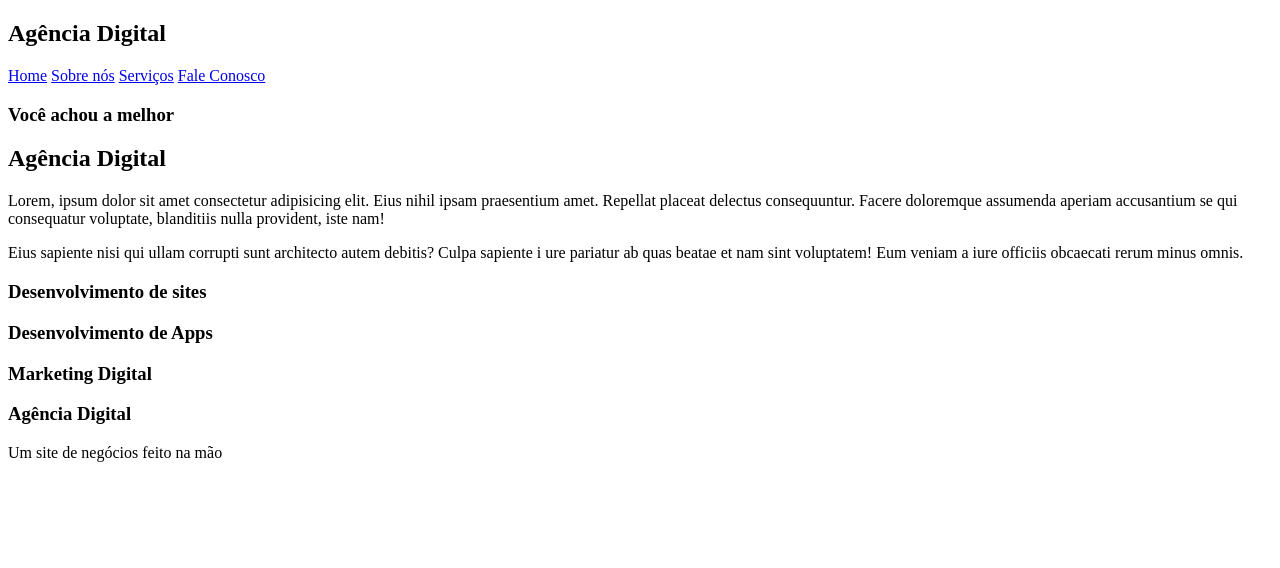
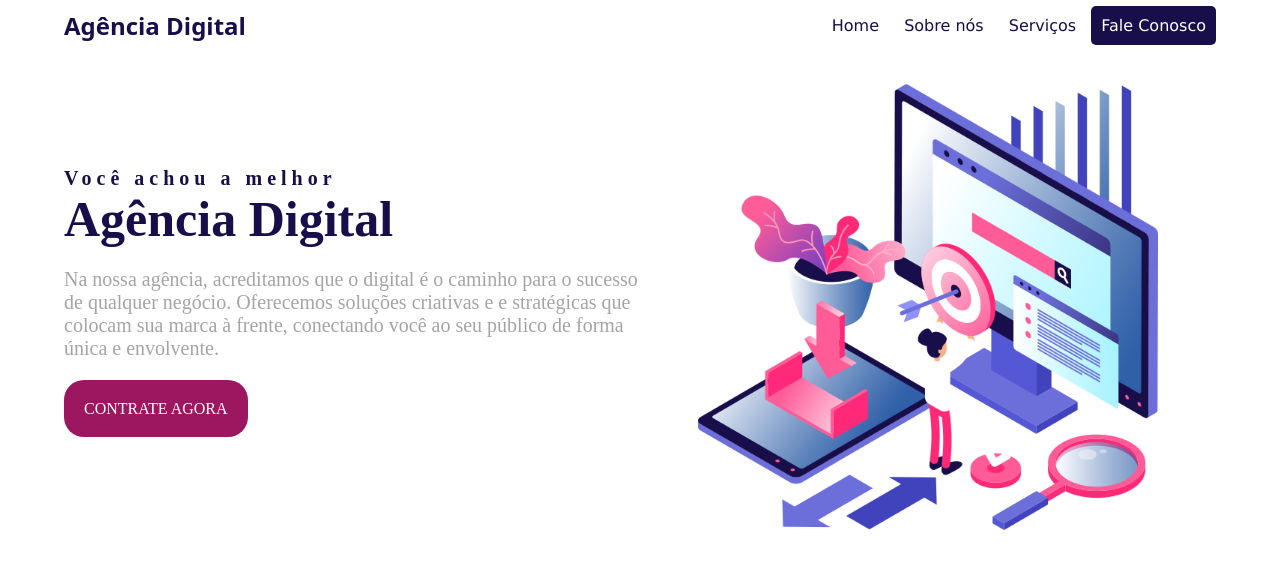
Before and after one commit to rodrigo0oliveira/site_agencia, a plain HTML site: page index.html in a window 1280 px wide. Drawn offline with Linux system fonts and the light colour scheme; files that its build step writes are made by us from their sources.

Commit message:
Criar css da primeira página e deletar o html para atualizações

```diff
--- a/css/estilo.css
+++ b/css/estilo.css
@@ -0,0 +1,101 @@
+*{
+    box-sizing: border-box;
+}
+body{
+    margin: 0px;
+    color: #180f4a;
+}
+.nav{
+    display: flex;
+    flex-flow: row,wrap;
+    height: 50px;
+    background-color: white;
+    justify-content: center;
+    align-items: center;
+}
+
+.logo{
+    flex: 20%;
+    text-align: left;
+    margin-left: 5%;
+}
+
+.logo h1{
+    font-size: 24px;
+    font-family: system-ui, -apple-system, BlinkMacSystemFont, 'Segoe UI', Roboto, Oxygen, Ubuntu, Cantarell, 'Open Sans', 'Helvetica Neue', sans-serif;
+}
+
+.links{
+    flex: 70%;
+    text-align: right;
+    font-family: Verdana, Geneva, Tahoma, sans-serif;
+    margin-right: 5%;
+}
+
+.links a{
+    text-decoration: none;
+    padding: 10px;
+    color: #180f4a;
+}
+
+.links a:hover{
+    color: #9d1660;
+    text-decoration: overline;
+}
+
+#contato{
+    background-color: #180f4a;
+    color: white;
+    border-radius: 5px;
+}
+
+#contato:hover{
+    border: none;
+    color: #9d1660;
+    text-decoration: none;
+}
+
+.header{
+    flex-flow: row,wrap;
+    display: flex;
+    align-items: center;
+    justify-content: center;
+}
+
+.apresentacion{
+    flex: 45%;
+    margin-left: 5%;
+}
+
+.img{
+    flex: 45%;
+    margin-right: 5%;
+    text-align: center;
+}
+
+.apresentacion h2{
+    font-weight: 900;
+    font-size: 20px;
+    color: #180f4a;
+    padding: 0;
+    margin: 0;
+}
+
+.apresentacion p{
+    font-size: 20px;
+    color: rgba(0, 0, 0, 0.355);
+    margin-bottom: 40px;
+}
+
+.apresentacion a{
+    text-decoration: none;
+    color: white;
+    border-radius: 20px;
+    background-color: #9d1660;
+    padding: 20px;
+    text-transform: uppercase;
+}
+
+.apresentacion a:hover{
+    background-color: #180f4a;
+}
--- a/index.html
+++ b/index.html
@@ -8,39 +8,29 @@
 </head>
 <body>
     <nav class="nav">
-        <h1>Agência Digital</h1>
-        <div>
+        <div class="logo">
+            <h1>Agência Digital</h1>
+        </div>
+        <div class="links">
             <a href="#">Home</a>
             <a href="#">Sobre nós</a>
             <a href="#">Serviços</a>
-            <a href="#">Fale Conosco</a>
+            <a id="contato" href="#">Fale Conosco</a>
         </div>
+    </nav>
+    <header class="header">
+        <div class="apresentacion">
+            <h2 style="letter-spacing: 5px;">Você achou a melhor</h2>
+            <h2 style="font-size: 50px;">Agência Digital</h2>
+            <p>Na nossa agência, acreditamos que o digital é o caminho para o
+                sucesso de qualquer negócio. Oferecemos soluções criativas e e
+                stratégicas que colocam sua marca à frente, conectando você ao seu público de forma única e envolvente.</p>
+                <a class="contrate" href="">Contrate agora</a>
+        </div>
+        <div class="img">
+            <img style="max-width: 80%;" src="img/hero_right.png" alt="">
+        </div>
+    <header>
 
-    </nav>
-    <main>
-        <section class="apresentacion">
-            <h3>Você achou a melhor</h3>
-            <h2>Agência Digital</h2>
-            <p>Lorem, ipsum dolor sit amet consectetur adipisicing elit. Eius nihil ipsam praesentium
-                amet. Repellat placeat delectus consequuntur. Facere doloremque assumenda aperiam accusantium se
-                qui consequatur voluptate, blanditiis nulla provident, iste nam!</p>
-            <p>Eius sapiente nisi qui ullam corrupti sunt architecto autem debitis? Culpa sapiente i
-                ure pariatur ab quas beatae et nam sint voluptatem! Eum veniam a iure officiis obcaecati rerum minus omnis.</p>
-        </section>
-        <section class="service">
-            <article>
-                <h3>Desenvolvimento de sites</h3>
-             </article>
-             <article>
-                 <h3>Desenvolvimento de Apps</h3>
-             </article>
-             <article>
-                 <h3>Marketing Digital</h3>
-             </article>
-        </section>
-        <footer>
-            <h3>Agência Digital</h3>
-            <p>Um site de negócios feito na mão</p>
-        </footer>
 </body>
 </html>
```
